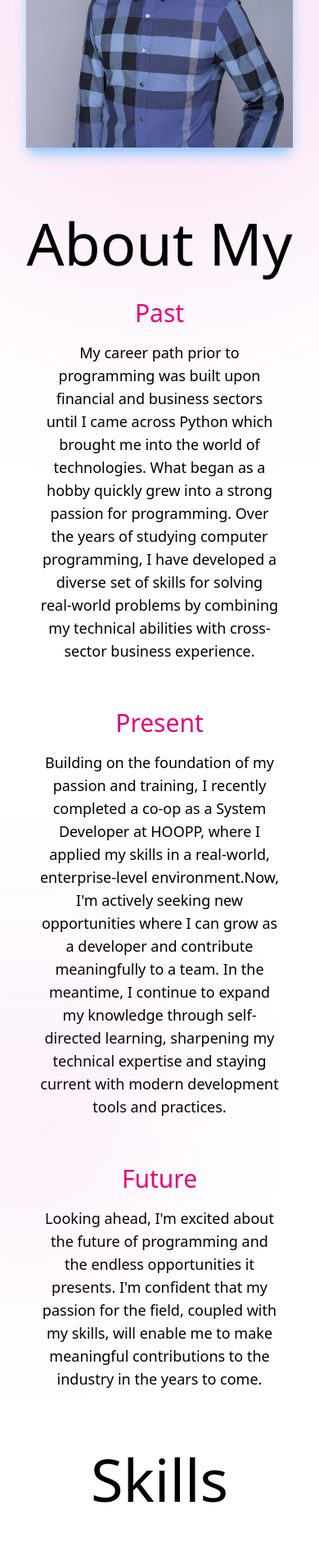
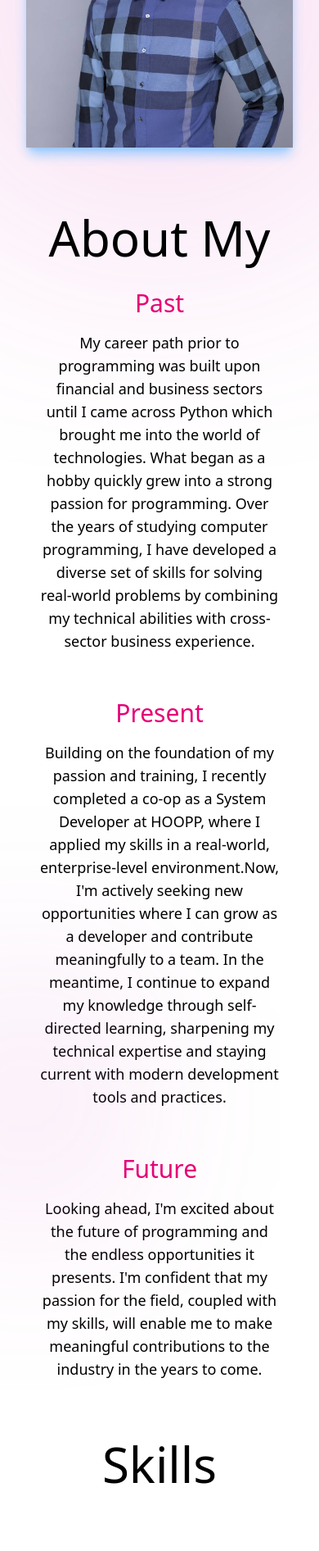
Before and after one commit to whoisrgxu/Personal-Site, a Next.js app in the folder my-app/: page / in a window 390 px wide. Shown: the part 1171-3063 px from the top of the page at 82% size. Built offline with nearby package versions, Linux system fonts and the light colour scheme.

Commit message:
Minor adjustment on font size for mobile device and disable aos in mobile

```diff
--- a/my-app/src/app/page.js
+++ b/my-app/src/app/page.js
@@ -18,6 +18,7 @@ import { useAtom} from 'jotai';
 import {isOpenState} from '@/Store/globalState';
 import MuteButton from '../components/SoundButton';
 import ThemeMode from '@/components/ThemeMode';
+
 
 export default function Home() {
   const { theme, resolvedTheme } = useTheme();
@@ -48,9 +49,9 @@ export default function Home() {
       <div className="lg:h-screen relative mb-10">
         <div className="flex flex-col lg:flex-row justify-center items-center mb-20 lg:mb-0">
           <div className="lg:w-11/20 mt-12 relative flex flex-col z-10" >
-            <div className="absolute top-3/4 left-0 -translate-y-1/2 -translate-x-1/2 w-[32vw] h-[27vh] bg-gradient-to-bl from-sky-400 via-blue-500 to-indigo-50 blur-[130px] rounded-full pointer-events-none z-20 opacity-0 fade-in-50" style={{"animationDelay": "0.5s"}}></div>
+            <div className="absolute top-3/4 left-0 -translate-y-1/2 -translate-x-1/2 w-[32vw] h-[27vh] bg-gradient-to-bl from-sky-400 via-blue-500 to-indigo-50 blur-[130px] rounded-full pointer-events-none z-20 opacity-0 fade-in-50" style={{"animationDelay": "0.2s"}}></div>
             {/* Text and Button */}
-            <div className="relative text-xl z-10 opacity-0 fade-in" style={{"animationDelay": "1.5s"}}>
+            <div className="relative text-xl z-10 opacity-0 fade-in" style={{"animationDelay": "1s"}}>
               <p className="text-xl leading-relaxed">
                 <span className="opacity-70">Hello! I am</span>
                 <span className="text-3xl font-bold block mt-4">Roger Xu</span>
--- a/my-app/src/components/About.js
+++ b/my-app/src/components/About.js
@@ -11,12 +11,13 @@ import { useEffect } from 'react';
         AOS.init({
             duration: 1000, // default animation duration
             once: true,     // animate only once when entering view
+            disable: 'mobile', // disable animations on mobile devices
         });
     }, []);
 
     return (
         <div id="about" className="relative flex flex-col items-center">
-            <h2 className="text-7xl mb-8">About My</h2>
+            <h2 className="text-6xl md:text-7xl mb-8">About My</h2>
             <div className="absolute top-3/4 left-0 -translate-y-1/2 -translate-x-1/2 w-[20vw] h-[30vh] bg-gradient-to-br from-blue-500 via-pink-500 to-purple-500 opacity-50 blur-[130px] rounded-full pointer-events-none z-20"></div>
             <div className="grid grid-cols-1 md:grid-cols-2 xl:grid-cols-3 gap-10 lg:place-items-center">
                 <div data-aos="fade-right">
--- a/my-app/src/components/Contact.js
+++ b/my-app/src/components/Contact.js
@@ -1,7 +1,7 @@
  export default function Contact() {
     return (
         <div id="contact" className="relative flex flex-col mt-30 items-center">
-            <h2 className="text-7xl mb-16">Want To</h2>
+            <h2 className="text-6xl md:text-7xl mb-16">Want To</h2>
             <div className="absolute top-3/4 left-0 -translate-y-1/2 -translate-x-1/2 w-[20vw] h-[30vh] bg-gradient-to-br from-blue-500 via-pink-500 to-purple-500 opacity-50 blur-[130px] rounded-full pointer-events-none z-20"></div>
             <div className="grid grid-cols-1 md:grid-cols-2 lg:grid-cols-3 gap-5 lg:gap-15 xl:gap-20 lg:place-items-center">
                 <div data-aos="fade-right">
--- a/my-app/src/components/Projects.js
+++ b/my-app/src/components/Projects.js
@@ -5,7 +5,7 @@ export default function Projects() {
 
     return (
         <div id="projects">
-            <h2 className="text-7xl mt-30 mb-16 text-center">Projects</h2>
+            <h2 className="text-6xl md:text-7xl mt-30 mb-16 text-center">Projects</h2>
             <div  className="flex flex-col gap-y-20">
                 {projects.map((project, index) => (
                     <ProjectCard key={index} index={index} project={project}/>
--- a/my-app/src/components/Skills.js
+++ b/my-app/src/components/Skills.js
@@ -3,7 +3,7 @@ import skillsByCategory from '../Common/Skills.js';
 export default function Skills() {
   return (
     <div id="skills" className="mt-14 flex flex-col items-start">
-      <h2 className="text-7xl mb-8 self-center">Skills</h2>
+      <h2 className="text-6xl md:text-7xl mb-8 self-center">Skills</h2>
       <div className="grid grid-cols-1">
         {skillsByCategory.map((categoryObj, index) => {
           return (
```
